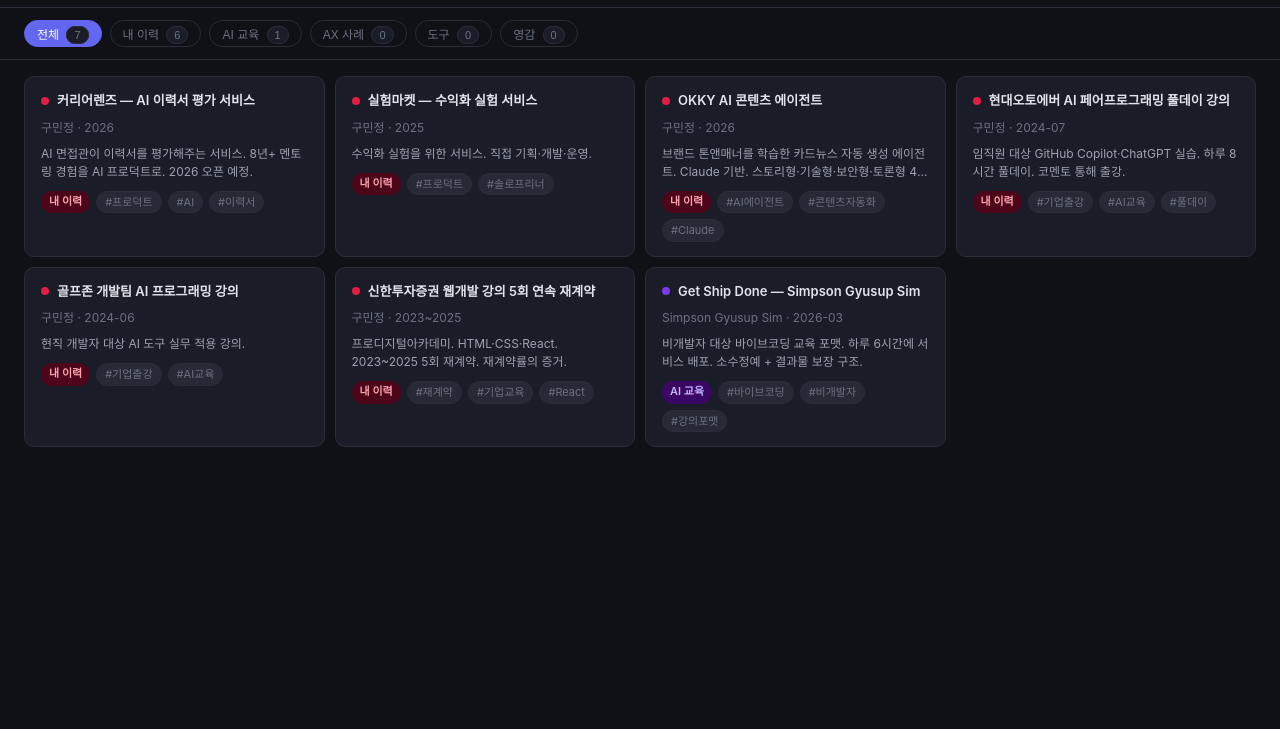
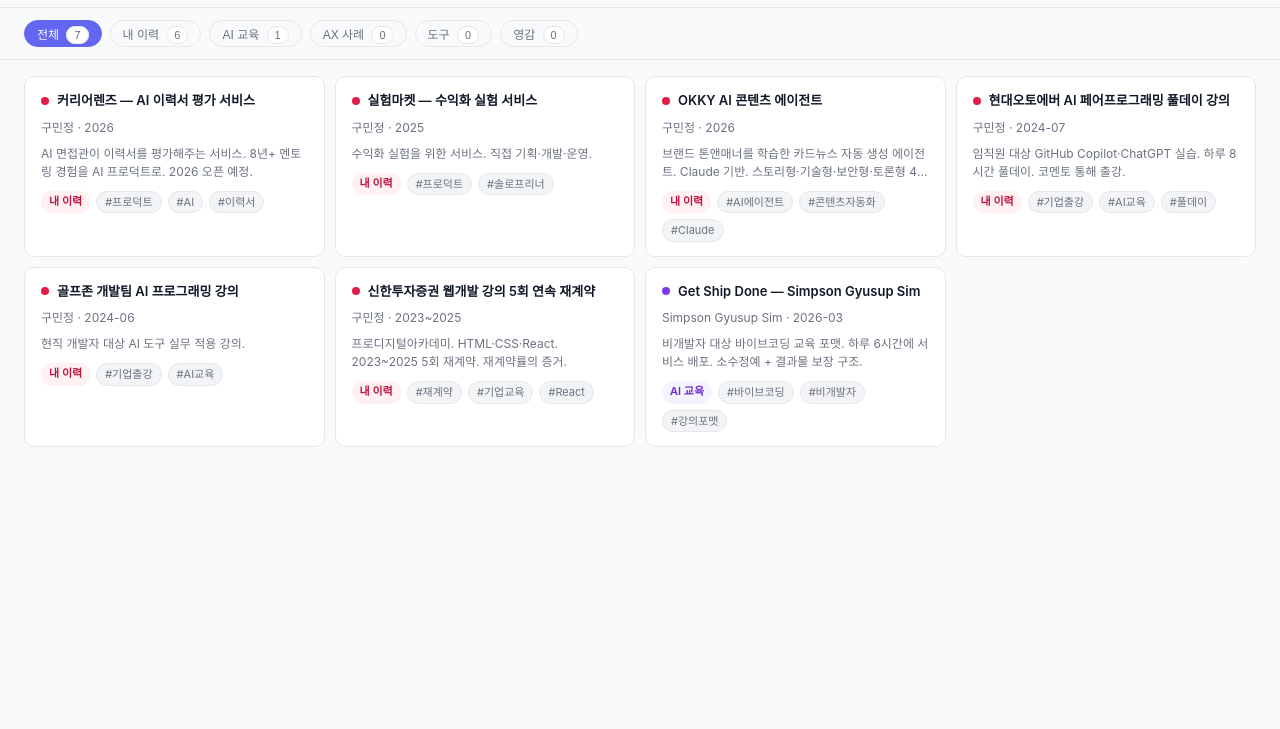
Before and after one commit to congchu/refolongs, a plain HTML site: page index.html in a window 1280 px wide. Shown: the part 71-800 px from the top of the page. Drawn offline with Linux system fonts and the light colour scheme.

Commit message:
style: 라이트모드로 변경

```diff
--- a/index.html
+++ b/index.html
@@ -8,13 +8,13 @@
     *, *::before, *::after { box-sizing: border-box; margin: 0; padding: 0; }
 
     :root {
-      --bg: #0f1117;
-      --surface: #1a1d27;
-      --border: #2a2d3a;
-      --text: #e2e4ec;
+      --bg: #f9fafb;
+      --surface: #ffffff;
+      --border: #e5e7eb;
+      --text: #111827;
       --muted: #6b7280;
       --accent: #6366f1;
-      --accent-dim: #312e81;
+      --accent-dim: #eef2ff;
 
       --cat-me: #e11d48;
       --cat-ai: #7c3aed;
@@ -128,7 +128,7 @@
     }
     .card-memo {
       font-size: 12px;
-      color: #9ca3af;
+      color: #6b7280;
       display: -webkit-box;
       -webkit-line-clamp: 2;
       -webkit-box-orient: vertical;
@@ -144,7 +144,7 @@
       font-size: 11px;
       padding: 2px 8px;
       border-radius: 999px;
-      background: rgba(255,255,255,.06);
+      background: #f3f4f6;
       color: var(--muted);
       border: 1px solid var(--border);
     }
@@ -156,11 +156,11 @@
     }
 
     /* category colors */
-    .cat-00-me         { background: #4c0519; color: #fda4af; border-color: #be123c; }
-    .cat-01-ai-education { background: #3b0764; color: #c4b5fd; border-color: #6d28d9; }
-    .cat-02-ax-cases   { background: #082f49; color: #7dd3fc; border-color: #0369a1; }
-    .cat-03-tools      { background: #022c22; color: #6ee7b7; border-color: #059669; }
-    .cat-04-inspiration { background: #451a03; color: #fcd34d; border-color: #b45309; }
+    .cat-00-me         { background: #fff1f2; color: #be123c; border-color: #fecdd3; }
+    .cat-01-ai-education { background: #f5f3ff; color: #6d28d9; border-color: #ddd6fe; }
+    .cat-02-ax-cases   { background: #f0f9ff; color: #0369a1; border-color: #bae6fd; }
+    .cat-03-tools      { background: #f0fdf4; color: #059669; border-color: #bbf7d0; }
+    .cat-04-inspiration { background: #fffbeb; color: #b45309; border-color: #fde68a; }
 
     .dot-00-me         { background: var(--cat-me); }
     .dot-01-ai-education { background: var(--cat-ai); }
```
